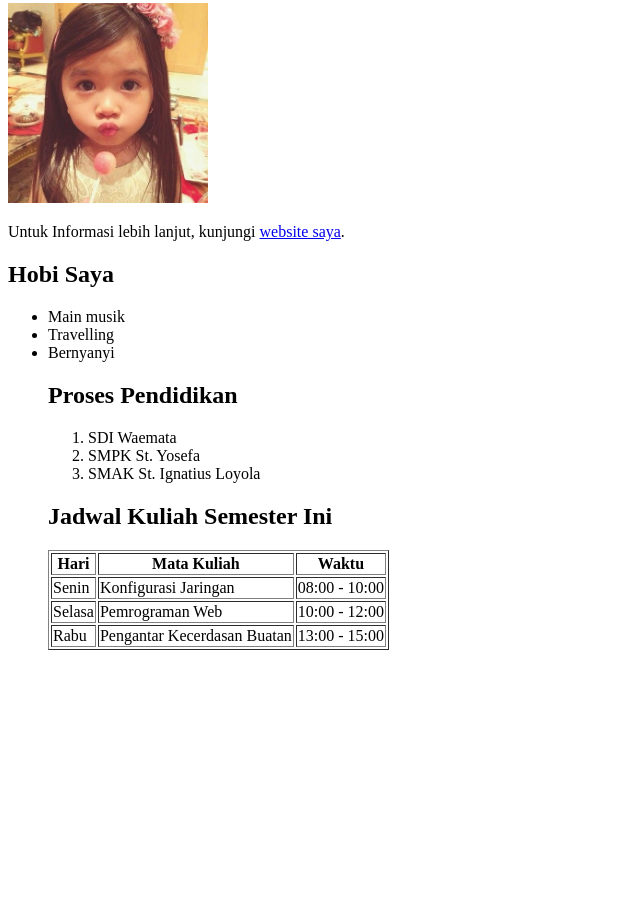
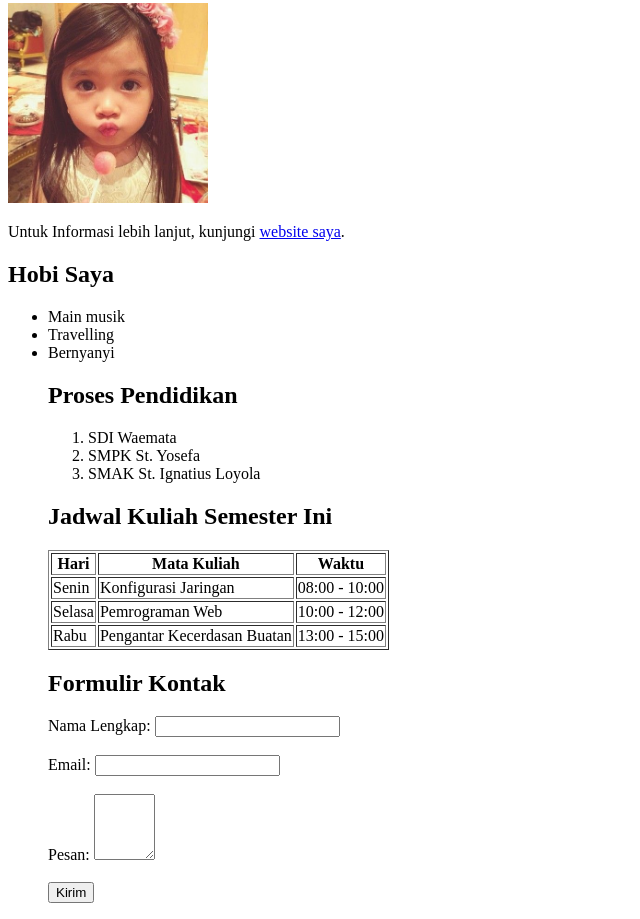
Before and after one commit to naygeaudrey/PraktikHTML, a plain HTML site: page index.html in a window 1280 px wide. Shown: the part 448-1367 px from the top of the page, without its empty margins (0-640 px from the left). Before the commit the page ends 1114 px from the top, so only its background shows below. Drawn offline with Linux system fonts and the light colour scheme.

Commit message:
menambahkan formulir kontak

```diff
--- a/index.html
+++ b/index.html
@@ -76,3 +76,21 @@ memperdalam pengetahuan dalam HTML dan CSS. </p>
             </tr>
             <!-- tambahkan baris lainnya sesuain dengan data jadwal kuliah -->
         </table>
+
+    <!-- Formulir Kontak -->
+        <h2>Formulir Kontak</h2>
+        <form action="submit_form.php" method="post">
+            <label for="name">Nama Lengkap:</label>
+            <input type="text" id="name" name="name" required><br><br>
+
+            <label for="email">Email:</label>
+            <input type="email" id="email" name="email" required><br><br>
+
+            <label for="message">Pesan:</label>
+            <textarea id="message" name="message" rows="4" cols="5" required></textarea><br><br>
+
+            <button type="submit">Kirim</button>
+        </form>
+
+    </body>
+</html>
```
